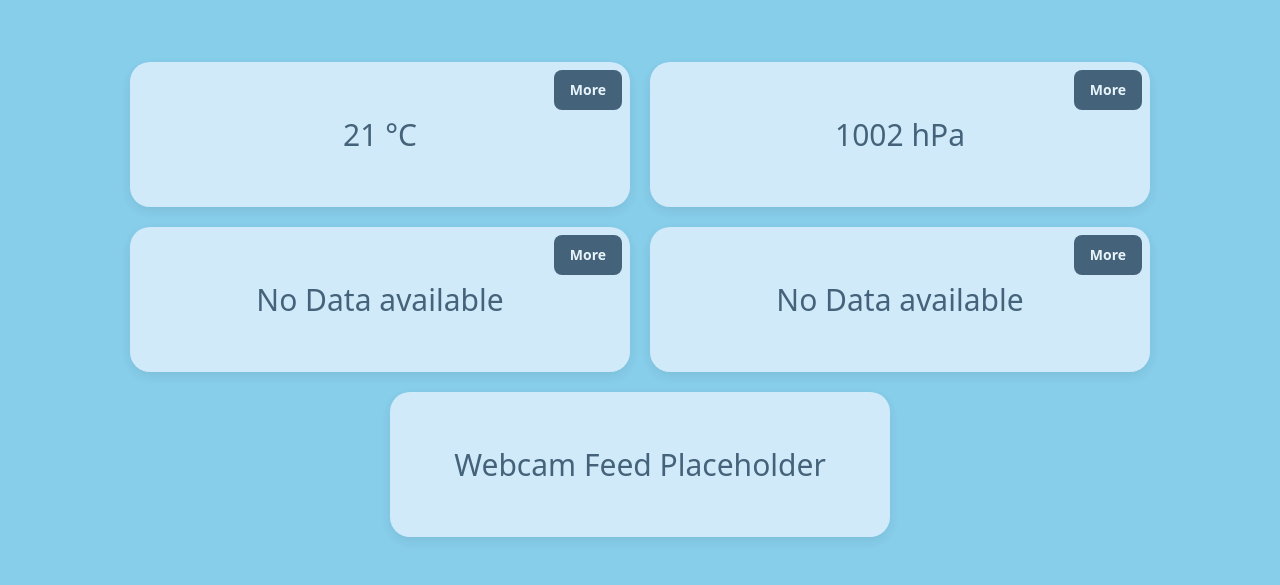
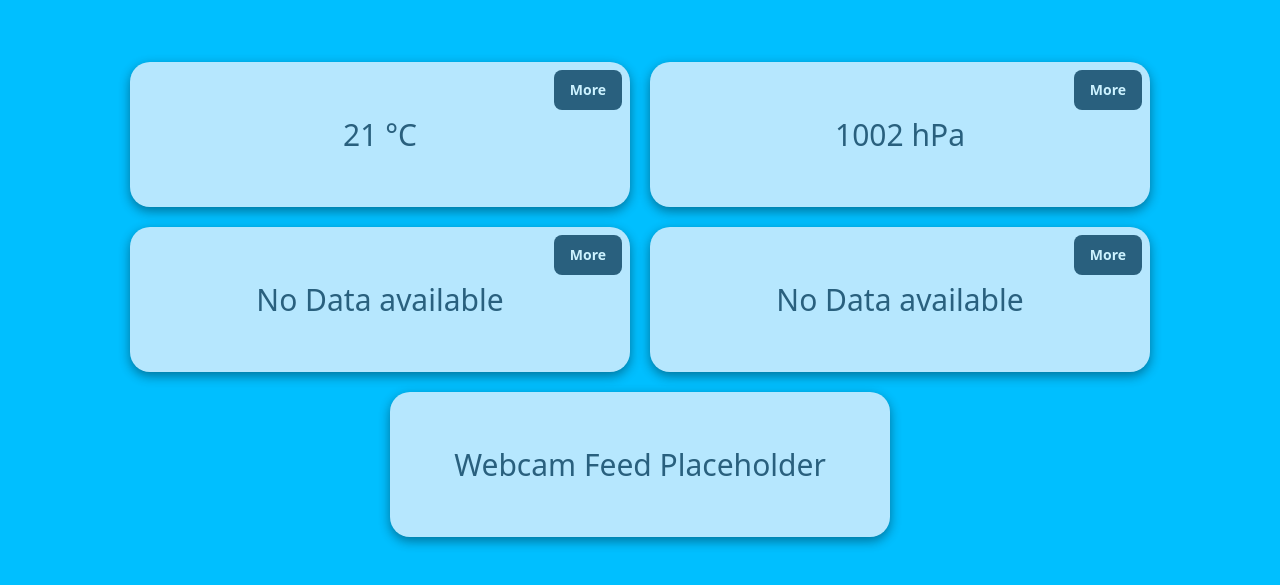
Before and after one commit to Rmhibbert/weather_station_S2_2025, a Next.js app in the folder fullstack/: page / in a window 1280 px wide. Shown: the part 101-686 px from the top of the page. Built offline with nearby package versions, Linux system fonts and the light colour scheme.

Commit message:
style(css): add box shadow

```diff
--- a/fullstack/src/app/page.css
+++ b/fullstack/src/app/page.css
@@ -5,7 +5,7 @@
     align-items: center;
     min-height: 100vh;
     min-width: 100vw;
-    background-color: #87CEEB;
+    background-color: #00BFFF;
     background-size: 100vw 100vh;
     background-attachment: fixed;
     color: #34495e;
--- a/fullstack/src/components/WidgetBase.css
+++ b/fullstack/src/components/WidgetBase.css
@@ -3,7 +3,7 @@
   padding: 50px;
   background: rgba(255, 255, 255, 0.1);
   border-radius: 20px;
-  box-shadow: 0px 4px 12px rgba(0, 0, 0, 0.1);
+  box-shadow: 0px 4px 12px rgba(0, 0, 0, 0.5);
   text-align: center;
   box-sizing: border-box;
   font-size: 30px;
```
